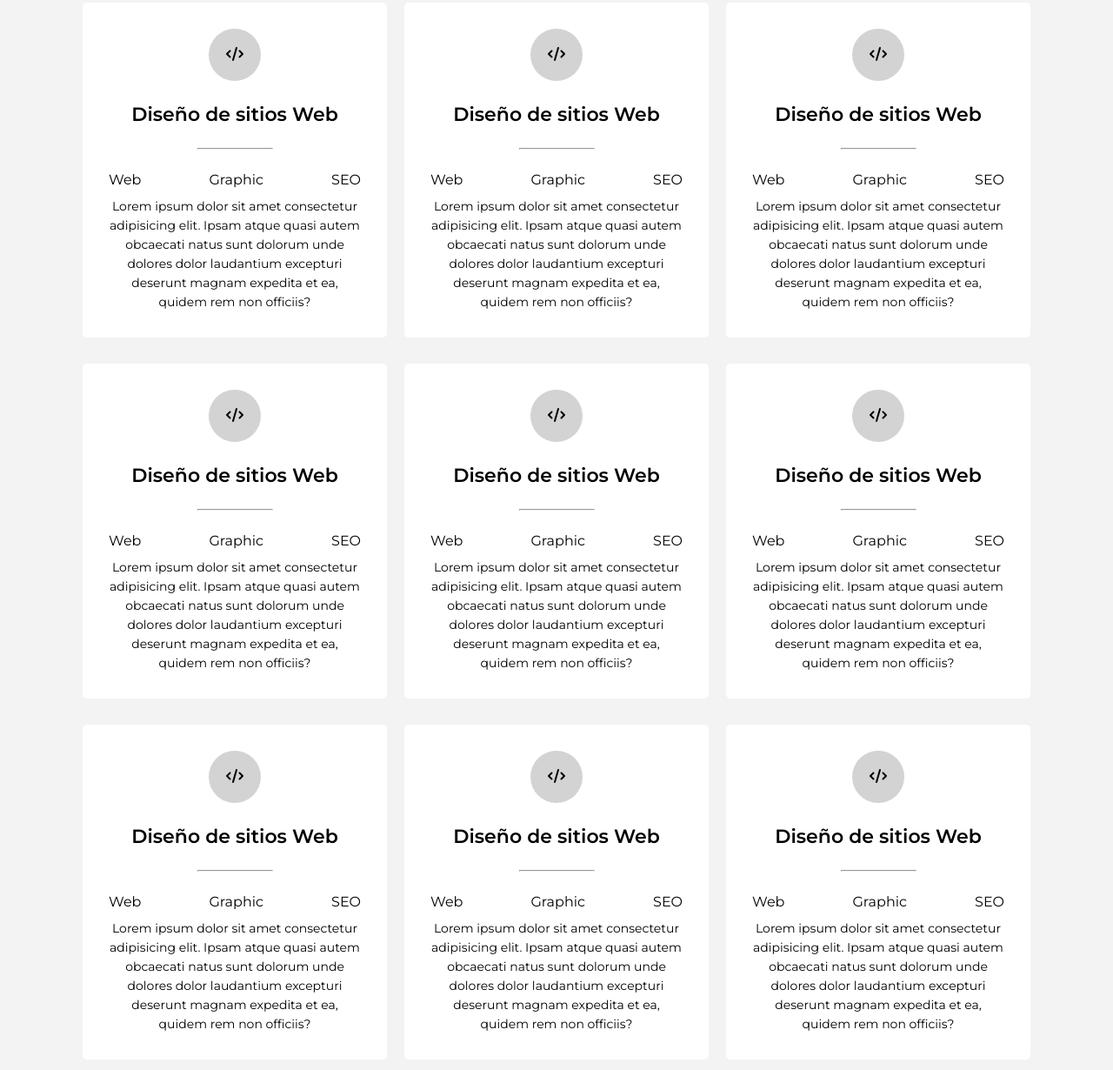
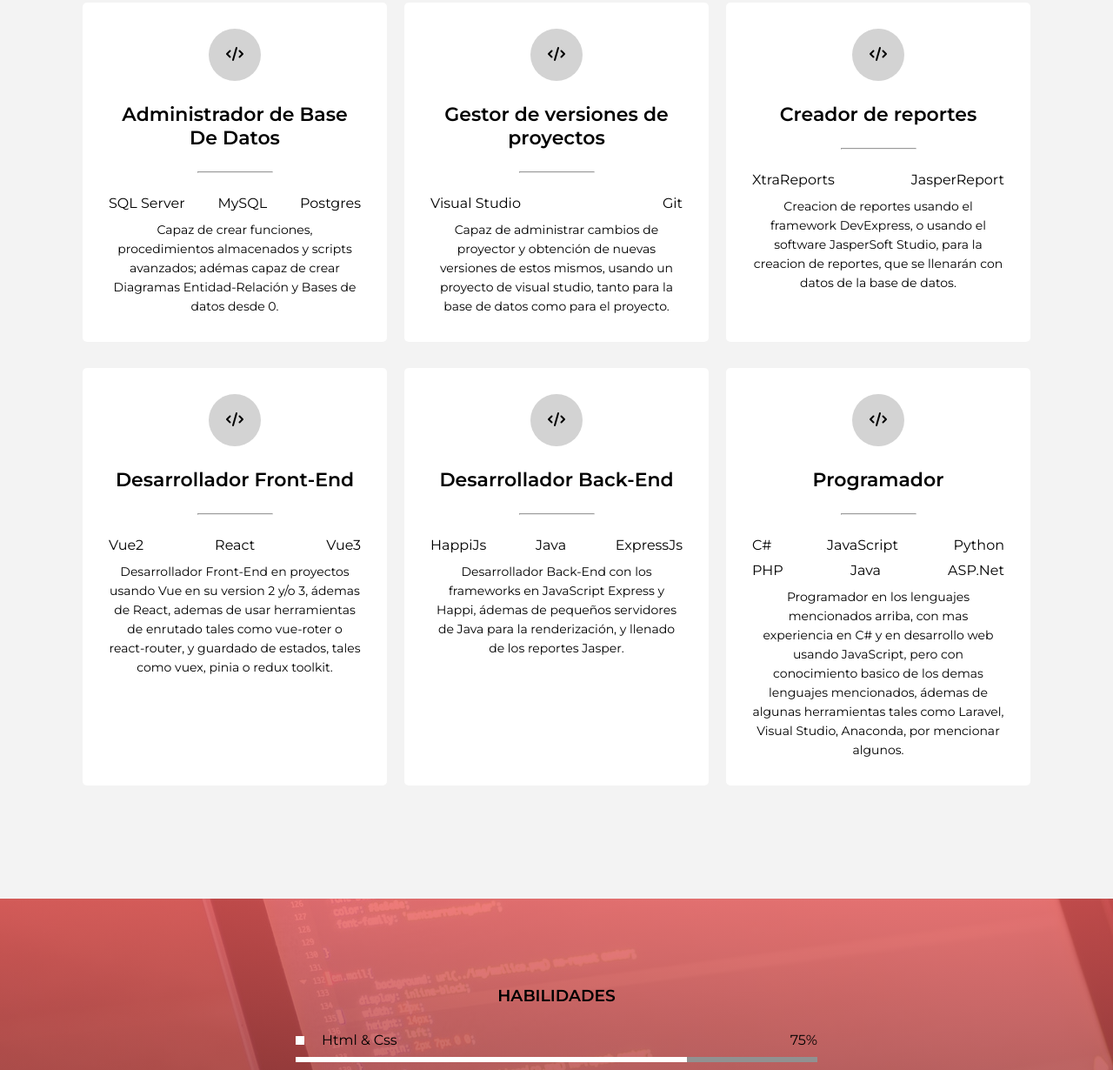
Before and after one commit to Rodolfo-Castillo/Portafolio, a plain HTML site: page index.html in a window 1280 px wide. Shown: the part 1736-2966 px from the top of the page at 87% size. Drawn offline with nearby package versions, Linux system fonts and the light colour scheme.

Commit message:
Cambio en proyectos

```diff
--- a/index.html
+++ b/index.html
@@ -70,41 +70,88 @@
         <div class="fila">
             <div class="servicio">
                 <span class="icono"><i class="fa-solid fa-code"></i></span>
-                <h4>Diseño de sitios Web</h4>
+                <h4>Administrador de Base De Datos</h4>
                 <hr>
                 <ul class="servicios-tag">
-                    <li>Web</li>
-                    <li>Graphic</li>
-                    <li>SEO</li>
+                    <li>SQL Server</li>
+                    <li>MySQL</li>
+                    <li>Postgres</li>
                 </ul>
-                <p>Lorem ipsum dolor sit amet consectetur adipisicing elit. Ipsam atque quasi autem obcaecati natus sunt dolorum unde dolores dolor laudantium excepturi deserunt magnam expedita et ea, quidem rem non officiis?</p>
+                <p>Capaz de crear funciones, procedimientos almacenados y scripts avanzados; adémas capaz de crear Diagramas Entidad-Relación y Bases de datos desde 0.</p>
             </div>
             <div class="servicio">
                 <span class="icono"><i class="fa-solid fa-code"></i></span>
-                <h4>Diseño de sitios Web</h4>
+                <h4>Gestor de versiones de proyectos</h4>
                 <hr>
                 <ul class="servicios-tag">
-                    <li>Web</li>
-                    <li>Graphic</li>
-                    <li>SEO</li>
+                    <li>Visual Studio</li>
+                    <li>Git</li>
                 </ul>
-                <p>Lorem ipsum dolor sit amet consectetur adipisicing elit. Ipsam atque quasi autem obcaecati natus sunt dolorum
-                    unde dolores dolor laudantium excepturi deserunt magnam expedita et ea, quidem rem non officiis?</p>
+                <p>Capaz de administrar cambios de proyector y obtención de nuevas versiones de estos mismos, usando un proyecto de visual studio,
+                    tanto para la base de datos como para el proyecto.</p>
             </div>
             <div class="servicio">
                 <span class="icono"><i class="fa-solid fa-code"></i></span>
-                <h4>Diseño de sitios Web</h4>
+                <h4>Creador de reportes</h4>
                 <hr>
                 <ul class="servicios-tag">
-                    <li>Web</li>
-                    <li>Graphic</li>
-                    <li>SEO</li>
+                    <li>XtraReports</li>
+                    <li>JasperReport</li>
                 </ul>
-                <p>Lorem ipsum dolor sit amet consectetur adipisicing elit. Ipsam atque quasi autem obcaecati natus sunt dolorum
-                    unde dolores dolor laudantium excepturi deserunt magnam expedita et ea, quidem rem non officiis?</p>
+                <p>Creacion de reportes usando el framework DevExpress, o usando el software JasperSoft Studio,
+                    para la creacion de reportes, que se llenarán con datos de la base de datos.</p>
             </div>
         </div>
         <div class="fila">
+            <div class="servicio">
+                <span class="icono"><i class="fa-solid fa-code"></i></span>
+                <h4>Desarrollador Front-End</h4>
+                <hr>
+                <ul class="servicios-tag">
+                    <li>Vue2</li>
+                    <li>React</li>
+                    <li>Vue3</li>
+                </ul>
+                <p>Desarrollador Front-End en proyectos usando Vue en su version 2 y/o 3, ádemas de React,
+                    ademas de usar herramientas de enrutado tales como vue-roter o react-router,
+                    y guardado de estados, tales como vuex, pinia o redux toolkit.
+                </p>
+            </div>
+            <div class="servicio">
+                <span class="icono"><i class="fa-solid fa-code"></i></span>
+                <h4>Desarrollador Back-End</h4>
+                <hr>
+                <ul class="servicios-tag">
+                    <li>HappiJs</li>
+                    <li>Java</li>
+                    <li>ExpressJs</li>
+                </ul>
+                <p>Desarrollador Back-End con los frameworks en JavaScript Express y Happi,
+                    ádemas de pequeños servidores de Java para la renderización, y llenado de los reportes
+                    Jasper.
+                </p>
+            </div>
+            <div class="servicio">
+                <span class="icono"><i class="fa-solid fa-code"></i></span>
+                <h4>Programador</h4>
+                <hr>
+                <ul class="servicios-tag">
+                    <li>C#</li>
+                    <li>JavaScript</li>
+                    <li>Python</li>
+                </ul>
+                <ul class="servicios-tag">
+                    <li>PHP</li>
+                    <li>Java</li>
+                    <li>ASP.Net</li>
+                </ul>
+                <p>Programador en los lenguajes mencionados arriba, con mas experiencia en C# y en desarrollo web usando JavaScript,
+                    pero con conocimiento basico de los demas lenguajes mencionados, ádemas de algunas herramientas tales como Laravel,
+                    Visual Studio, Anaconda, por mencionar algunos.
+                </p>
+            </div>
+        </div>
+        <!-- <div class="fila">
             <div class="servicio">
                 <span class="icono"><i class="fa-solid fa-code"></i></span>
                 <h4>Diseño de sitios Web</h4>
@@ -141,45 +188,7 @@
                 <p>Lorem ipsum dolor sit amet consectetur adipisicing elit. Ipsam atque quasi autem obcaecati natus sunt dolorum
                     unde dolores dolor laudantium excepturi deserunt magnam expedita et ea, quidem rem non officiis?</p>
             </div>
-        </div>
-        <div class="fila">
-            <div class="servicio">
-                <span class="icono"><i class="fa-solid fa-code"></i></span>
-                <h4>Diseño de sitios Web</h4>
-                <hr>
-                <ul class="servicios-tag">
-                    <li>Web</li>
-                    <li>Graphic</li>
-                    <li>SEO</li>
-                </ul>
-                <p>Lorem ipsum dolor sit amet consectetur adipisicing elit. Ipsam atque quasi autem obcaecati natus sunt dolorum
-                    unde dolores dolor laudantium excepturi deserunt magnam expedita et ea, quidem rem non officiis?</p>
-            </div>
-            <div class="servicio">
-                <span class="icono"><i class="fa-solid fa-code"></i></span>
-                <h4>Diseño de sitios Web</h4>
-                <hr>
-                <ul class="servicios-tag">
-                    <li>Web</li>
-                    <li>Graphic</li>
-                    <li>SEO</li>
-                </ul>
-                <p>Lorem ipsum dolor sit amet consectetur adipisicing elit. Ipsam atque quasi autem obcaecati natus sunt dolorum
-                    unde dolores dolor laudantium excepturi deserunt magnam expedita et ea, quidem rem non officiis?</p>
-            </div>
-            <div class="servicio">
-                <span class="icono"><i class="fa-solid fa-code"></i></span>
-                <h4>Diseño de sitios Web</h4>
-                <hr>
-                <ul class="servicios-tag">
-                    <li>Web</li>
-                    <li>Graphic</li>
-                    <li>SEO</li>
-                </ul>
-                <p>Lorem ipsum dolor sit amet consectetur adipisicing elit. Ipsam atque quasi autem obcaecati natus sunt dolorum
-                    unde dolores dolor laudantium excepturi deserunt magnam expedita et ea, quidem rem non officiis?</p>
-            </div>
-        </div>
+        </div> -->
     </section>
 
     <!-- SKILLS -->
@@ -265,9 +274,9 @@
         <div class="fila">
             <div class="proyecto">
                 <div class="overlay">
-                    <img src="img/proyecto1.jpg" alt="">
+                    <img src="img/proyecto1.png" alt="">
                     <div class="info">
-                        <h4>Pokedex</h4>
+                        <h4>Pokedex En React</h4>
                         <p>Un pokedex en el cual se muestra la informacion de los pokemon, se realizan cargas de 151 pokemon, siempre que el scroll llega al fin de la lista.
                             Este pokedex fue realizado con reactjs, redux toolkit y axios.
                         </p>
@@ -276,24 +285,30 @@
             </div>
             <div class="proyecto">
                 <div class="overlay">
-                    <img src="img/proyecto2.jpg" alt="">
+                    <img src="img/proyecto2.png" alt="">
                     <div class="info">
-                        <h4>Descripcion del Proyecto</h4>
-                        <p>Diseño web</p>
+                        <h4>Pokedex En Vue 3</h4>
+                        <p>Un pokedex realizado con el framework Vue 3, usando la libreria Vue-router y para el guardado de estados usando Pinia,
+                             ademas de implementar un scroll infinito con carga de 150 pokemons cada que el scroll llegue al final.<!-- Ademas de
+                            mostrar en pequeñas tarjetas los pokemons cargados con algunas de sus caracteristicas y una imágen, ademas de tener
+                            botones con los cuales puedes filtrar todos los pokemon cargados por el tipo de pokemon. -->
+                        </p>
                     </div>
                 </div>
             </div>
             <div class="proyecto">
                 <div class="overlay">
-                    <img src="img/proyecto3.jpg" alt="">
+                    <img src="img/proyecto3.png" alt="">
                     <div class="info">
-                        <h4>Descripcion del Proyecto</h4>
-                        <p>Diseño web</p>
+                        <h4>Página web de grupo musical</h4>
+                        <p>Pequeña página web creada para grupo musical de mi ciudad natal, Ciudad Victoria, Tamaulipas, en el cual trabajo,
+                            esta pagina esta realizada solo con Vue 2 y Vue-Router, en la que se muestra un poco del trabajo realizado del grupo,
+                            en los eventos en los cuales es contratado, ademas de usar botones los cuales te permiten ir directo a su música.</p>
                     </div>
                 </div>
             </div>
         </div>
-        <div class="fila">
+        <!-- <div class="fila">
             <div class="proyecto">
                 <div class="overlay">
                     <img src="img/proyecto4.jpg" alt="">
@@ -350,7 +365,7 @@
                     </div>
                 </div>
             </div>
-        </div>
+        </div> -->
     </section>
     <!-- CONTACTO -->
     <section id="contacto">
```
Also changed, not shown: img/proyecto1.png (added), img/proyecto2.jpg (deleted), img/proyecto2.png (added), img/proyecto3.jpg (deleted), 1 other file.
